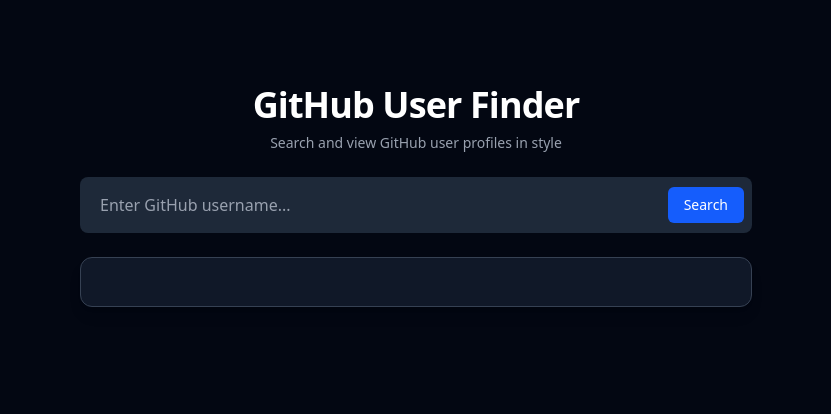
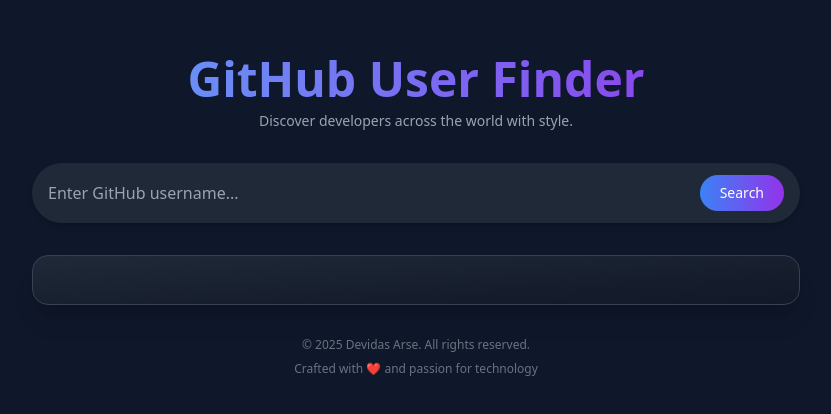
Before and after one commit to DEVIDASARSE/Github-user-finder, a plain HTML site: page index.html in a window 1280 px wide. Shown: the part 184-598 px from the top of the page, without its empty margins (224-1055 px from the left). Drawn offline with nearby package versions, Linux system fonts and the light colour scheme.

Commit message:
Update index.html
i will change the UI in the project

```diff
--- a/index.html
+++ b/index.html
@@ -5,40 +5,45 @@
   <meta charset="UTF-8" />
   <meta name="viewport" content="width=device-width, initial-scale=1.0" />
   <title>GitHub User Finder</title>
-    <script src="https://cdn.jsdelivr.net/npm/@tailwindcss/browser@4"></script>
+  <script src="https://cdn.tailwindcss.com"></script>
 </head>
-<style>
 
-  </style>
-</style>
+<body class="bg-[#0f172a] text-white font-sans min-h-screen flex items-center justify-center p-6">
+  <div class="w-full max-w-3xl space-y-8">
 
-<body class="bg-gray-950 text-white font-sans min-h-screen flex items-center justify-center p-4">
-    <div class="w-full max-w-2xl space-y-6">
     <!-- Header -->
-        <header class="text-center">
-            <h1 class="text-4xl font-bold tracking-tight">GitHub User Finder</h1>
-            <p class="text-gray-400 text-sm mt-2">Search and view GitHub user profiles in style</p>
+    <header class="text-center space-y-2">
+      <h1 class="text-4xl md:text-5xl font-bold text-transparent bg-clip-text bg-gradient-to-r from-blue-400 to-purple-600">
+        GitHub User Finder
+      </h1>
+      <p class="text-gray-400 text-sm">Discover developers across the world with style.</p>
     </header>
 
     <!-- Search Bar -->
-        <div class="flex items-center gap-2 bg-gray-800 rounded-lg p-2 focus-within:ring-2 focus-within:ring-blue-500">
-            <input type="text" placeholder="Enter GitHub username..."
-                class="usernameinp flex-1 bg-transparent outline-none text-white placeholder-gray-400 px-3 py-2" />
-            <button class="search bg-blue-600 hover:bg-blue-700 px-4 py-2 rounded-md text-sm font-medium transition">
+    <div class="flex items-center gap-2 bg-gray-800 rounded-full px-4 py-3 shadow-md focus-within:ring-2 focus-within:ring-blue-500 transition">
+      <input type="text" placeholder="Enter GitHub username..." class="usernameinp flex-1 bg-transparent text-white placeholder-gray-400 outline-none text-sm md:text-base" />
+      <button class="search bg-gradient-to-r from-blue-500 to-purple-600 hover:from-purple-600 hover:to-blue-500 transition px-5 py-2 rounded-full font-medium text-sm">
         Search
       </button>
     </div>
 
-        <!-- Profile Card (Dummy Data) -->
-        <div class="card bg-gray-900 border border-gray-700 rounded-xl p-6 shadow-lg flex flex-col sm:flex-row gap-6">
+    <!-- Profile Card (Will be injected from JS) -->
+    <div class="card bg-gradient-to-br from-gray-800 to-gray-900 border border-gray-700 rounded-2xl p-6 shadow-xl flex flex-col md:flex-row gap-6 items-center md:items-start transition-all duration-300">
+      <!-- Profile will be injected here -->
+    </div>
+
+    <!-- Error Msg -->
+    <div class="error text-center text-red-400 text-sm"></div>
+
+    <!-- Footer -->
+    <footer class="text-center text-xs text-gray-500 mt-8">
+        <p>&copy; 2025 Devidas Arse. All rights reserved.</p>
+        <p class="mt-2">Crafted with ❤️ and passion for technology</p>
+      </footer>
 
   </div>
 
-        <!-- Footer -->
-        <footer class="text-center text-xs text-gray-500 mt-10">
-
-        </footer>
-    </div>
+  <!-- JS file -->
   <script src="script.js"></script>
 </body>
 
```
Lines whose indentation alone changed are shown as unchanged.
